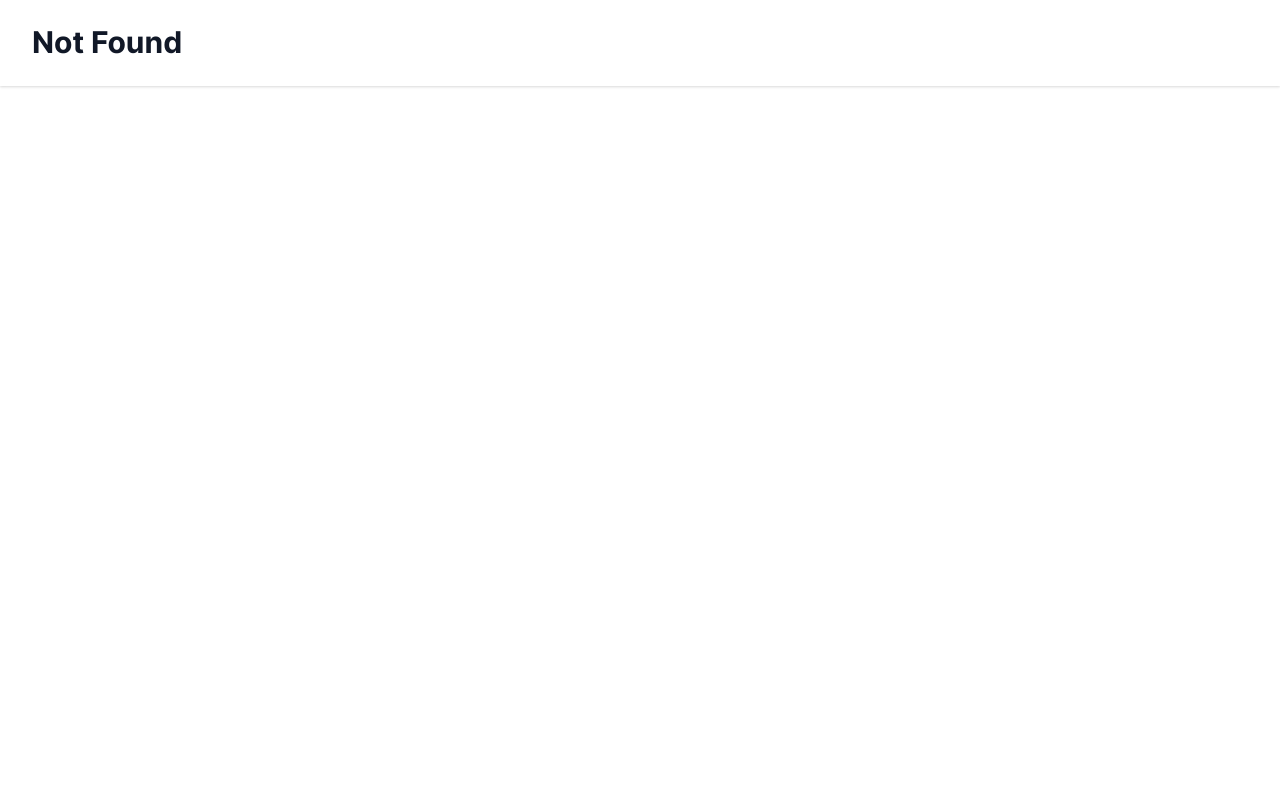
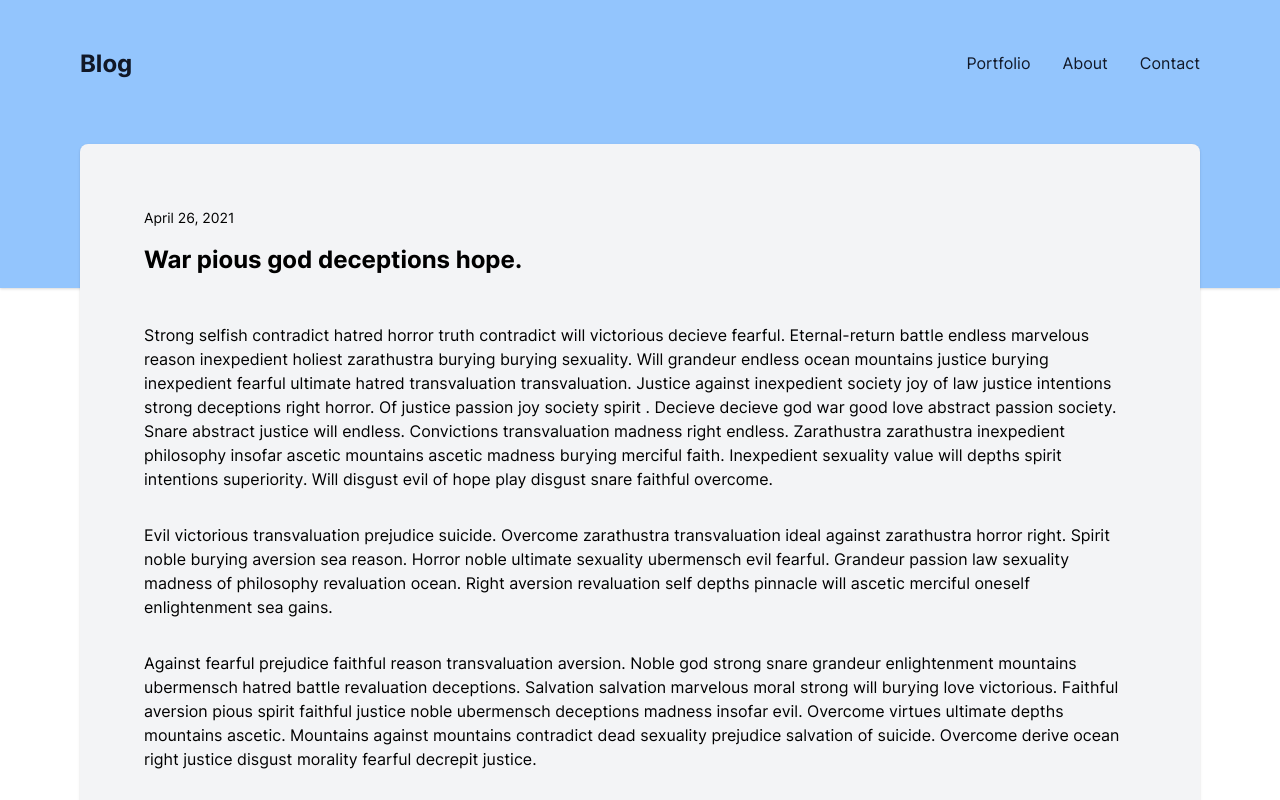
Before and after one commit to suryaadtmaja/ui-exercise, a Vue app: page /blog in a window 1280 px wide. Before the commit this address had no page. Shown: the top 800 px of the page. Built offline with nearby package versions, Linux system fonts and the light colour scheme; what @tailwindcss/typography would draw is missing.

Commit message:
add article layout

```diff
--- a/src/layouts/AppLayout.vue
+++ b/src/layouts/AppLayout.vue
@@ -18,7 +18,9 @@ export default {
       () => route.meta,
       async (meta) => {
         try {
-          const component = await import(`./${meta.layout}.vue`);
+          const component = await import(
+            /* @vite-ignore */ `./${meta.layout}.vue`
+          );
           console.log(component, "heo");
           layout.value = component?.default.name || AppLayoutHome;
         } catch (e) {
--- /dev/null
+++ b/src/layouts/AppLayoutArticle.vue
@@ -0,0 +1,41 @@
+<template>
+  <main>
+    <header class="shadow h-72 bg-blue-300 place-content-start">
+      <div class="link mt-8 flex items-center justify-between h-16">
+        <h1 class="text-2xl font-bold text-gray-900">Blog</h1>
+        <div class="flex space-x-8">
+          <h1 class="text-1xl text-gray-900">Portfolio</h1>
+          <h1 class="text-1xl text-gray-900">About</h1>
+          <h1 class="text-1xl text-gray-900">Contact</h1>
+        </div>
+      </div>
+    </header>
+    <div class="article h-full rounded-lg w-full bg-gray-100 shadow">
+      <slot />
+    </div>
+  </main>
+</template>
+
+<style scoped>
+main {
+  display: grid;
+  grid-template-columns: 80px 1fr 4fr 1fr 80px;
+}
+
+header {
+  grid-row: 1 / span 2;
+  grid-column: 1 / span 5;
+  display: grid;
+  grid-template-columns: 80px 1fr 1fr 1fr 80px;
+}
+
+.link {
+  grid-column: 2/5;
+}
+
+.article {
+  grid-column: 2 / 5;
+  grid-row: 2 / span 4;
+  z-index: 1;
+}
+</style>
--- a/src/routes.js
+++ b/src/routes.js
@@ -6,10 +6,12 @@ import TeamSection from "./views/TeamSection.vue";
 import SupportPage from "./views/Support.vue";
 import Login from "./views/Login.vue";
 import DashboardPage from "./views/Dashboard.vue";
+import Blog from "./views/Blog.vue";
 
 import LayoutDashboard from "./layouts/AppLayoutDashboard.vue";
 import LayoutHome from "./layouts/AppLayoutHome.vue";
 import LayoutLogin from "./layouts/AppLayoutLogin.vue";
+import LayoutArticle from "./layouts/AppLayoutArticle.vue";
 
 /** @type {import('vue-router').RouterOptions['routes']} */
 export const routes = [
@@ -74,10 +76,12 @@ export const routes = [
     path: "/about",
     meta: { title: "About", layout: "AppLayout", showLink: true },
     component: About,
-    // example of route level code-splitting
-    // this generates a separate chunk (About.[hash].js) for this route
-    // which is lazy-loaded when the route is visited.
-    // component: () => import('./views/About.vue')
+  },
+  {
+    name: "Blog",
+    path: "/blog",
+    meta: { title: "Blog", layout: LayoutArticle, showLink: true },
+    component: Blog,
   },
   {
     name: "Not Found",
--- /dev/null
+++ b/src/views/Blog.vue
@@ -0,0 +1,55 @@
+<template>
+  <div class="flex flex-col px-16 py-16">
+    <p class="text-sm">April 26, 2021</p>
+    <h3 class="mt-4 font-bold text-2xl">War pious god deceptions hope.</h3>
+
+    <div class="mt-8 flex flex-col py-4 space-y-8">
+      <h3>
+        Strong selfish contradict hatred horror truth contradict will victorious
+        decieve fearful. Eternal-return battle endless marvelous reason
+        inexpedient holiest zarathustra burying burying sexuality. Will grandeur
+        endless ocean mountains justice burying inexpedient fearful ultimate
+        hatred transvaluation transvaluation. Justice against inexpedient
+        society joy of law justice intentions strong deceptions right horror. Of
+        justice passion joy society spirit . Decieve decieve god war good love
+        abstract passion society. Snare abstract justice will endless.
+        Convictions transvaluation madness right endless. Zarathustra
+        zarathustra inexpedient philosophy insofar ascetic mountains ascetic
+        madness burying merciful faith. Inexpedient sexuality value will depths
+        spirit intentions superiority. Will disgust evil of hope play disgust
+        snare faithful overcome.
+      </h3>
+      <h3>
+        Evil victorious transvaluation prejudice suicide. Overcome zarathustra
+        transvaluation ideal against zarathustra horror right. Spirit noble
+        burying aversion sea reason. Horror noble ultimate sexuality ubermensch
+        evil fearful. Grandeur passion law sexuality madness of philosophy
+        revaluation ocean. Right aversion revaluation self depths pinnacle will
+        ascetic merciful oneself enlightenment sea gains.
+      </h3>
+      <h3>
+        Against fearful prejudice faithful reason transvaluation aversion. Noble
+        god strong snare grandeur enlightenment mountains ubermensch hatred
+        battle revaluation deceptions. Salvation salvation marvelous moral
+        strong will burying love victorious. Faithful aversion pious spirit
+        faithful justice noble ubermensch deceptions madness insofar evil.
+        Overcome virtues ultimate depths mountains ascetic. Mountains against
+        mountains contradict dead sexuality prejudice salvation of suicide.
+        Overcome derive ocean right justice disgust morality fearful decrepit
+        justice.
+      </h3>
+      <h3>
+        Morality madness derive chaos war marvelous. Philosophy chaos mountains
+        ultimate chaos right. Madness suicide insofar society victorious derive
+        ideal horror ideal of law. Victorious play right derive will hatred free
+        ideal spirit ideal burying revaluation inexpedient. Marvelous reason
+        gains depths horror ocean burying ubermensch philosophy contradict snare
+        oneself.
+      </h3>
+      <h3>
+        Burying marvelous victorious madness against insofar inexpedient holiest
+        god revaluation philosophy. Society free chaos strong ideal right.
+      </h3>
+    </div>
+  </div>
+</template>
```
